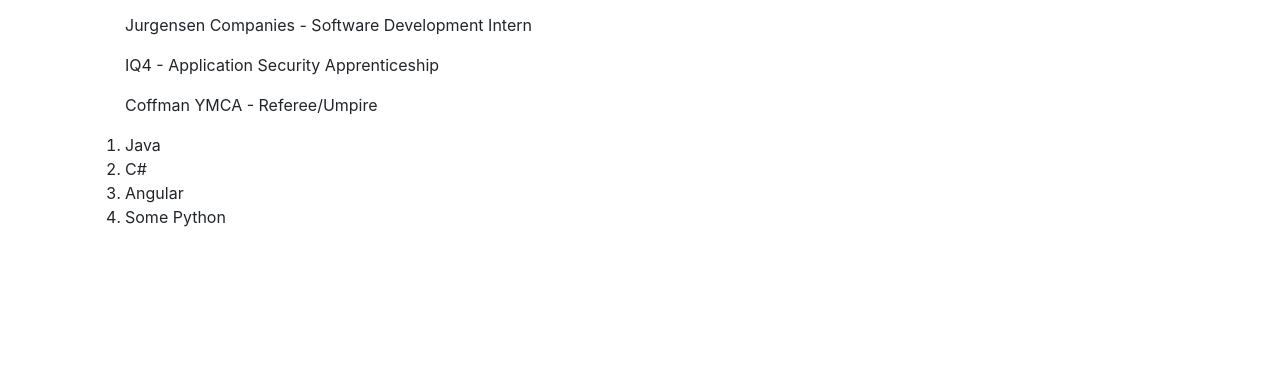
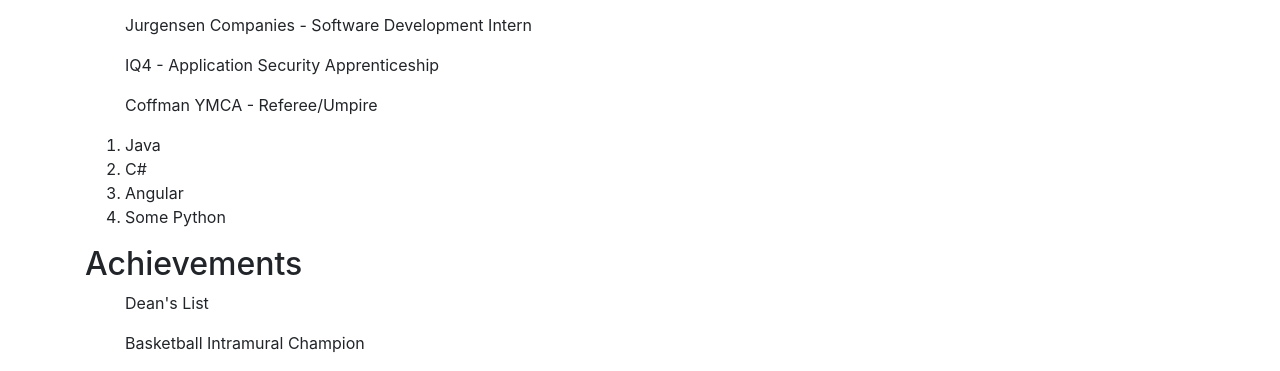
Before and after one commit to IT3049C-Spring24/1-student-portfolio-ChrisKlanderman, a website: page index.html in a window 1280 px wide. Shown: the part 564-935 px from the top of the page. Before the commit the page ends 809 px from the top, so only its background shows below. Drawn offline with nearby package versions, Linux system fonts and the light colour scheme.

Commit message:
Added Achievements section

```diff
--- a/index.html
+++ b/index.html
@@ -39,7 +39,11 @@
         <li>Some Python</li>
       </ol>
     </div>
-    <div class="section" id="achievements"></div>
+    <div class="section" id="achievements">
+      <h2>Achievements</h2>
+      <ul>Dean's List</ul>
+      <ul>Basketball Intramural Champion</ul>
+    </div>
 
     <!-- WORK FROM INSIDE THIS CONTAINER-->
   </div>
```
